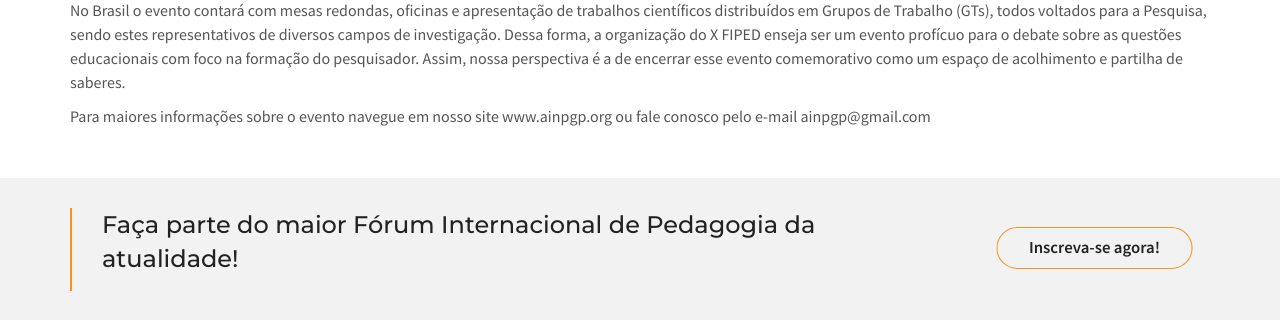
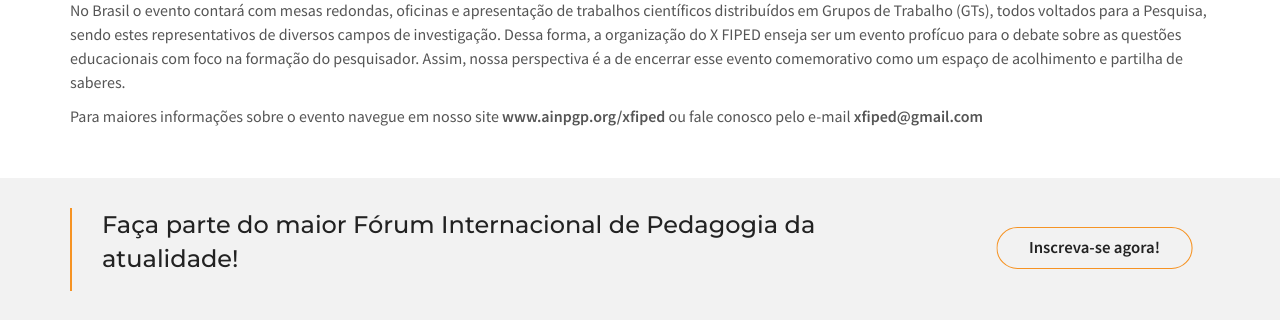
Before and after one commit to roldaojr/fiped, a Django app: template fiped/templates/pages/sobre/historico.html in a window 1280 px wide. Shown: the part 979-1299 px from the top of the page. Run offline with Django 3.2, Linux system fonts and the light colour scheme; the template is opened without the code that fills it, so the values that code supplies are empty; parts of the project's set-up code (start-up, migrations or seed data) failed here and were passed over; some libraries are stand-ins or nearby versions.

Commit message:
mudando texto historico

```diff
--- a/fiped/templates/pages/sobre/historico.html
+++ b/fiped/templates/pages/sobre/historico.html
@@ -34,7 +34,7 @@
 			<h4>HISTÓRICO DE EVENTOS ANTERIORES</h4>
 
 			<p>
-				O Fórum Internacional de Pedagogia (FIPED) é um evento itinerante, promovido pela Associação Internacional de Pesquisa na Graduação em Pedagogia (AINPGP), criado em 2008, na Universidade do Estado do Rio Grande do Norte/Campus de Pau dos Ferros, Brasil, pela Profa. Dra. Maria Lúcia Pessoa Sampaio. Adotando um formato semelhante ao do Fórum Acadêmico de Letras (FALE), o FIPED foi concebido, incialmente, centrado no campo da pedagogia e formação de professores, tendo, posteriormente, no ano de 2009, em Portugal, ampliado seu escopo, de modo a contemplar as diversas áreas científicas comprometidas com a pedagogia como processo educativo no âmbito da formação dos estudantes de graduação.
+				O Fórum Internacional de Pedagogia (FIPED) é um evento itinerante, promovido pela Associação Internacional de Pesquisa na Graduação em Pedagogia (AINPGP), criado em 2008, na Universidade do Estado do Rio Grande do Norte/Campus de Pau dos Ferros, Brasil,coordenado pela Profa. Dra. Maria Lúcia Pessoa Sampaio com as alunas Kaiza Alencar e Genaína Sátiro. Adotando um formato semelhante ao do Fórum Acadêmico de Letras (FALE), o FIPED foi concebido, incialmente, centrado no campo da pedagogia e formação de professores, tendo, posteriormente, no ano de 2009, em Portugal, ampliado seu escopo, de modo a contemplar as diversas áreas científicas comprometidas com a pedagogia como processo educativo no âmbito da formação dos estudantes de graduação.
 			</p>
 			<p>
 				Em sua concepção, o FIPED se organiza em três sessões, FIPED-Brasil e FIPED-Portugal, que ocorrem anualmente em cada um desses dois países, e FIPED Exterior (fora do eixo Brasil – Portugal), que passou a ocorrer, normalmente, a cada 2 anos. Em seu percurso, o FIPED já contou com 9 edições no Brasil, tendo passado por 9 diferentes estados (RN, PB, CE, PI, BA, RS MA e PA) e três regiões (NE, N e S); 7 edições em Portugal, na Universidade de Açores; e 08 edições da sessão FIPED Exterior, que percorreram cinco países – Portugal (2009), Costa Rica (2010), México (2011), Honduras (2013) e Cabo Verde (2015), cujo detalhamento pode ser visto neste link <a href="http://www.ainpgp.org/2018/05/edicoes-do-fiped-no-brasil-em-portugal.html" target="_blank" class="alert-link">aqui</a> Em seu conjunto, o FIPED já realizou edições em 6 diferentes países, situados geograficamente, na América do Sul, na América Central, na Europa e na África, indicando, assim, a dimensão intercontinental do evento e sua capacidade de inserção internacional como fórum capaz de agregar pesquisadores de diferentes núcleos de pesquisa do mundo comprometidos com o debate e trocas de experiências sobre a pesquisa na graduação. Na agenda de 2018, o FIPED já conta com a proposta de realização da 10ª edição no Brasil e de uma edição do FIPED Exterior no Chile.
@@ -43,7 +43,7 @@
 				No Brasil o evento contará com mesas redondas, oficinas e apresentação de trabalhos científicos distribuídos em Grupos de Trabalho (GTs), todos voltados para a Pesquisa, sendo estes representativos de diversos campos de investigação. Dessa forma, a organização do X FIPED enseja ser um evento profícuo para o debate sobre as questões educacionais com foco na formação do pesquisador. Assim, nossa perspectiva é a de encerrar esse evento comemorativo como um espaço de acolhimento e partilha de saberes.
 			</p>
 			<p>
-				Para maiores informações sobre o evento navegue em nosso site www.ainpgp.org ou fale conosco pelo e-mail ainpgp@gmail.com
+				Para maiores informações sobre o evento navegue em nosso site <strong>www.ainpgp.org/xfiped</strong> ou fale conosco pelo e-mail <strong>xfiped@gmail.com</strong>
 			</p>
 		</div>
 	</div>
```
